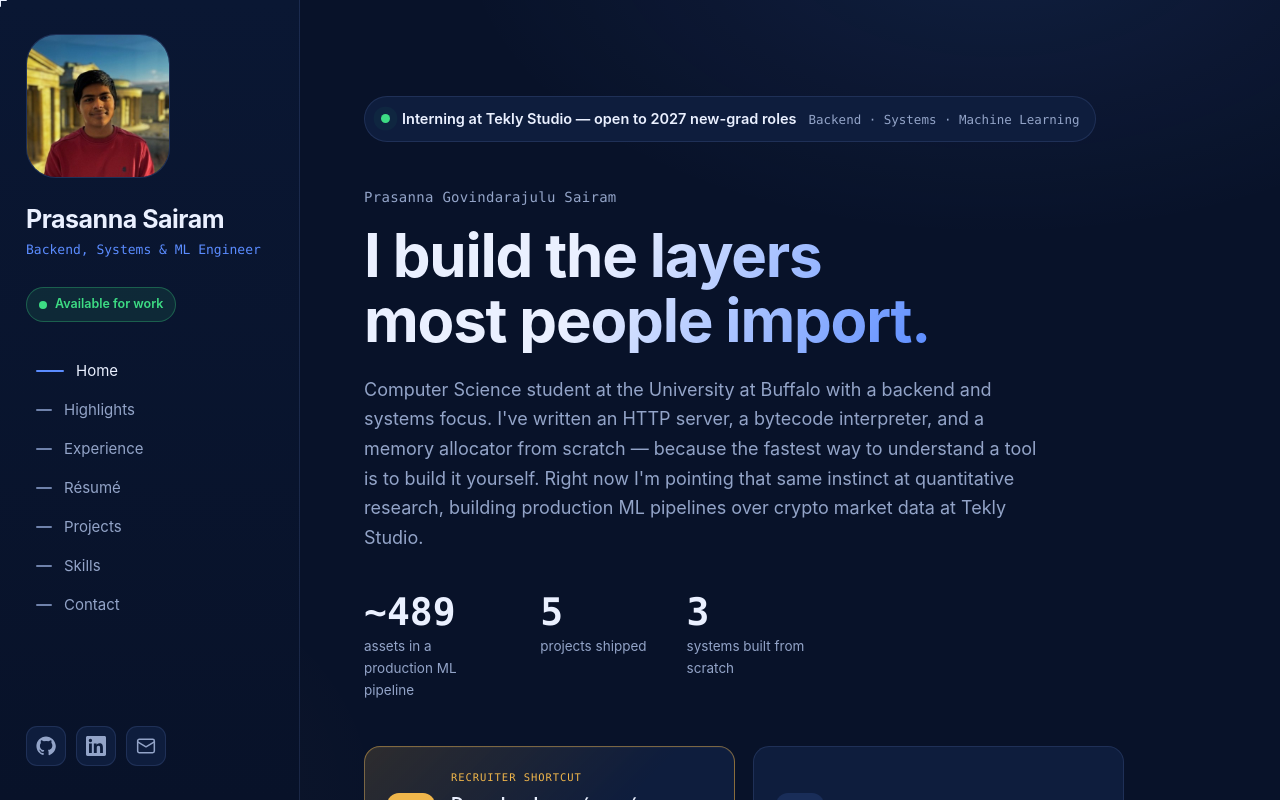
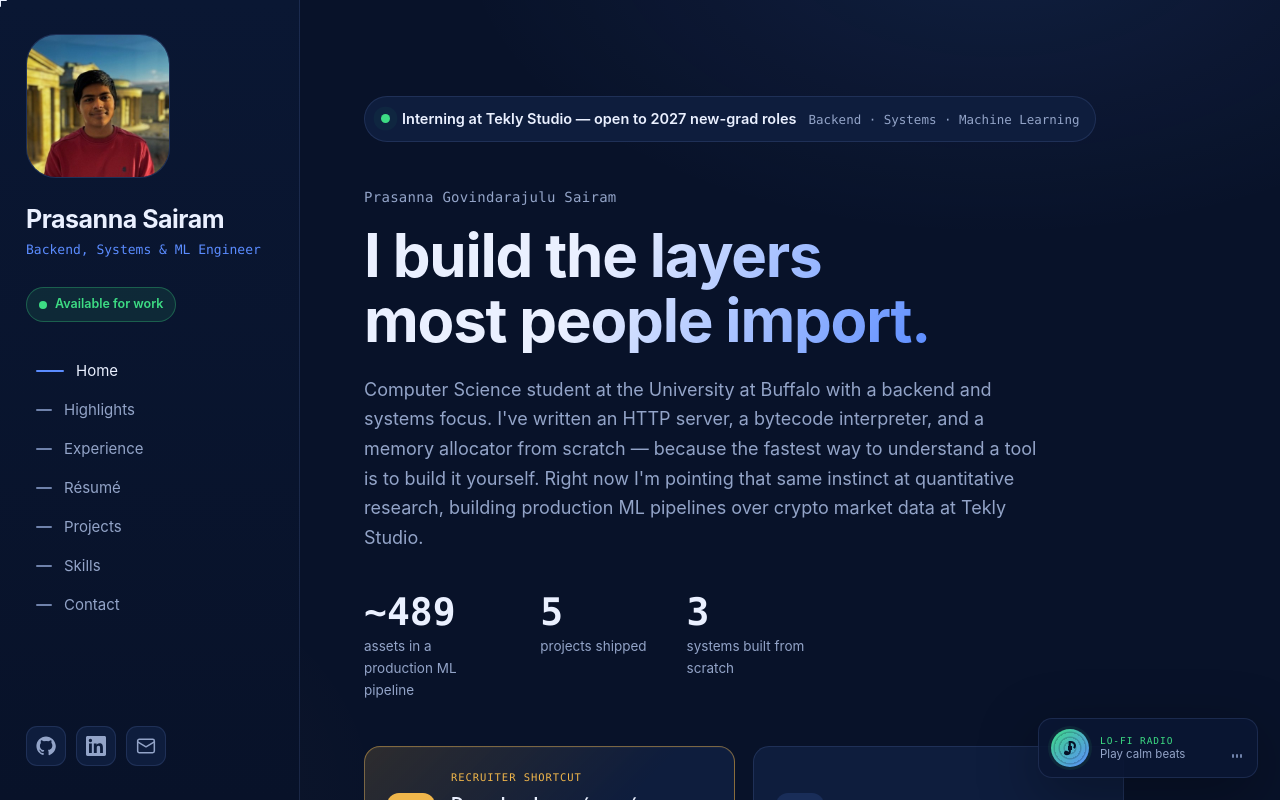
Before and after one commit to prasannaman44/website, a React (Vite) app: page / in a window 1280 px wide. Shown: the top 800 px of the page. Built offline with nearby package versions, Linux system fonts and the light colour scheme.

Commit message:
Add calm lo-fi music player

```diff
--- a/src/App.jsx
+++ b/src/App.jsx
@@ -434,6 +434,95 @@ function CustomCursor() {
 }
 
 /* ============================================================================
+   BACKGROUND MUSIC — opt-in, quiet, and paused while the tab is hidden.
+   ============================================================================ */
+
+function MusicPlayer() {
+  const audio = useRef(null)
+  const wantsMusic = useRef(false)
+  const [playing, setPlaying] = useState(false)
+
+  useEffect(() => {
+    const player = audio.current
+    if (!player) return
+
+    player.volume = 0.14
+    wantsMusic.current = window.localStorage.getItem('prasanna-music') === 'on'
+
+    const start = () => {
+      if (!wantsMusic.current || document.hidden) return
+      player.play().then(() => setPlaying(true)).catch(() => setPlaying(false))
+    }
+    const handlePlay = () => setPlaying(true)
+    const handlePause = () => setPlaying(false)
+    const handleVisibility = () => {
+      if (document.hidden) {
+        player.pause()
+      } else {
+        start()
+      }
+    }
+
+    player.addEventListener('play', handlePlay)
+    player.addEventListener('pause', handlePause)
+    document.addEventListener('visibilitychange', handleVisibility)
+    start()
+
+    return () => {
+      player.removeEventListener('play', handlePlay)
+      player.removeEventListener('pause', handlePause)
+      document.removeEventListener('visibilitychange', handleVisibility)
+    }
+  }, [])
+
+  const toggleMusic = () => {
+    const player = audio.current
+    if (!player) return
+
+    if (player.paused) {
+      wantsMusic.current = true
+      window.localStorage.setItem('prasanna-music', 'on')
+      player.play().then(() => setPlaying(true)).catch(() => setPlaying(false))
+    } else {
+      wantsMusic.current = false
+      window.localStorage.setItem('prasanna-music', 'off')
+      player.pause()
+    }
+  }
+
+  return (
+    <aside className={`music-player${playing ? ' playing' : ''}`} aria-label="Background music player">
+      <audio ref={audio} loop preload="none">
+        <source src="/sweet-september-lofi.mp3" type="audio/mpeg" />
+      </audio>
+      <button
+        className="music-toggle interactive"
+        type="button"
+        onClick={toggleMusic}
+        aria-label={playing ? 'Pause calm lo-fi music' : 'Play calm lo-fi music'}
+        aria-pressed={playing}
+        data-cursor={playing ? 'PAUSE' : 'PLAY'}
+        data-cursor-tone="green"
+        data-cursor-magnetic
+      >
+        <span className="music-disc" aria-hidden="true">
+          <span className="music-note">♪</span>
+        </span>
+        <span className="music-copy">
+          <span className="music-kicker mono">LO-FI RADIO</span>
+          <span className="music-title">{playing ? 'Sweet September · Arulo' : 'Play calm beats'}</span>
+        </span>
+        <span className="music-eq" aria-hidden="true">
+          <i />
+          <i />
+          <i />
+        </span>
+      </button>
+    </aside>
+  )
+}
+
+/* ============================================================================
    REVEAL-ON-SCROLL HELPER
    ========================================================================= */
 
@@ -679,6 +768,7 @@ export default function App() {
     <>
       <style>{CSS}</style>
       <CustomCursor />
+      <MusicPlayer />
 
       {photoOpen && (
         <div className="photo-lightbox" onClick={() => setPhotoOpen(false)}>
@@ -1289,6 +1379,46 @@ a:focus-visible, button:focus-visible, [tabindex]:focus-visible {
 .cursor-hidden .cursor-dot, .cursor-hidden .cursor-ring, .cursor-hidden .cursor-glow, .cursor-hidden .cursor-label { opacity: 0; }
 @keyframes cursor-radar { from { opacity: 0.8; transform: scale(0.7); } to { opacity: 0; transform: scale(1.9); } }
 
+/* Background music ------------------------------------------------------ */
+.music-player {
+  position: fixed; right: 22px; bottom: 22px; z-index: 880;
+  filter: drop-shadow(0 16px 30px rgba(0,0,0,0.35));
+}
+.music-toggle {
+  min-width: 220px; display: flex; align-items: center; gap: 11px;
+  padding: 10px 12px; border-radius: 14px;
+  color: var(--text); background: rgba(10,23,51,0.9);
+  border: 1px solid var(--panel-line); backdrop-filter: blur(14px);
+  font-family: var(--sans); text-align: left;
+  transition: transform 0.22s, border-color 0.22s, background 0.22s;
+}
+.music-toggle:hover { transform: translateY(-2px); border-color: rgba(61,220,132,0.55); background: rgba(14,29,61,0.96); }
+.music-disc {
+  position: relative; width: 38px; height: 38px; flex: none;
+  display: grid; place-items: center; border-radius: 50%;
+  color: #061127; background:
+    radial-gradient(circle at center, var(--bg) 0 8%, transparent 9%),
+    repeating-radial-gradient(circle at center, rgba(6,17,39,0.2) 0 1px, transparent 2px 5px),
+    linear-gradient(135deg, var(--green), var(--accent));
+  box-shadow: 0 0 0 3px rgba(61,220,132,0.08);
+}
+.music-note { font-size: 18px; font-weight: 800; transform: translateY(-1px); }
+.music-copy { display: grid; gap: 1px; flex: 1; min-width: 0; }
+.music-kicker { color: var(--green); font-size: 9.5px; letter-spacing: 0.1em; }
+.music-title { color: var(--muted); font-size: 11.5px; white-space: nowrap; overflow: hidden; text-overflow: ellipsis; }
+.music-eq { height: 19px; display: flex; align-items: end; gap: 2px; padding: 0 3px; }
+.music-eq i { display: block; width: 2px; height: 4px; border-radius: 2px; background: var(--muted-2); }
+.music-player.playing .music-disc { animation: music-spin 8s linear infinite; }
+.music-player.playing .music-eq i { background: var(--green); animation: music-eq 0.8s ease-in-out infinite alternate; }
+.music-player.playing .music-eq i:nth-child(2) { animation-delay: -0.35s; }
+.music-player.playing .music-eq i:nth-child(3) { animation-delay: -0.6s; }
+@keyframes music-spin { to { transform: rotate(360deg); } }
+@keyframes music-eq { from { height: 4px; } to { height: 18px; } }
+@media (prefers-reduced-motion: reduce) {
+  .music-player.playing .music-disc, .music-player.playing .music-eq i { animation: none; }
+  .music-player.playing .music-eq i { height: 12px; }
+}
+
 /* Portrait lightbox ------------------------------------------------------ */
 .photo-lightbox {
   position: fixed; inset: 0; z-index: 925;
@@ -1795,6 +1925,10 @@ button.tag:hover, .tag-active { background: var(--accent); color: #04122e; }
   .contact-card { padding: 22px; }
   .email-copy { align-items: flex-start; padding: 14px; }
   .email-text { font-size: 13px; overflow-wrap: anywhere; }
+  .music-player { right: 14px; bottom: 14px; }
+  .music-toggle { min-width: 0; width: 52px; height: 52px; padding: 7px; border-radius: 50%; }
+  .music-disc { width: 36px; height: 36px; }
+  .music-copy, .music-eq { display: none; }
 }
 
 @media (hover: none) {
```
Also changed, not shown: 1 other file (tests, documents, lock files or other folders).
